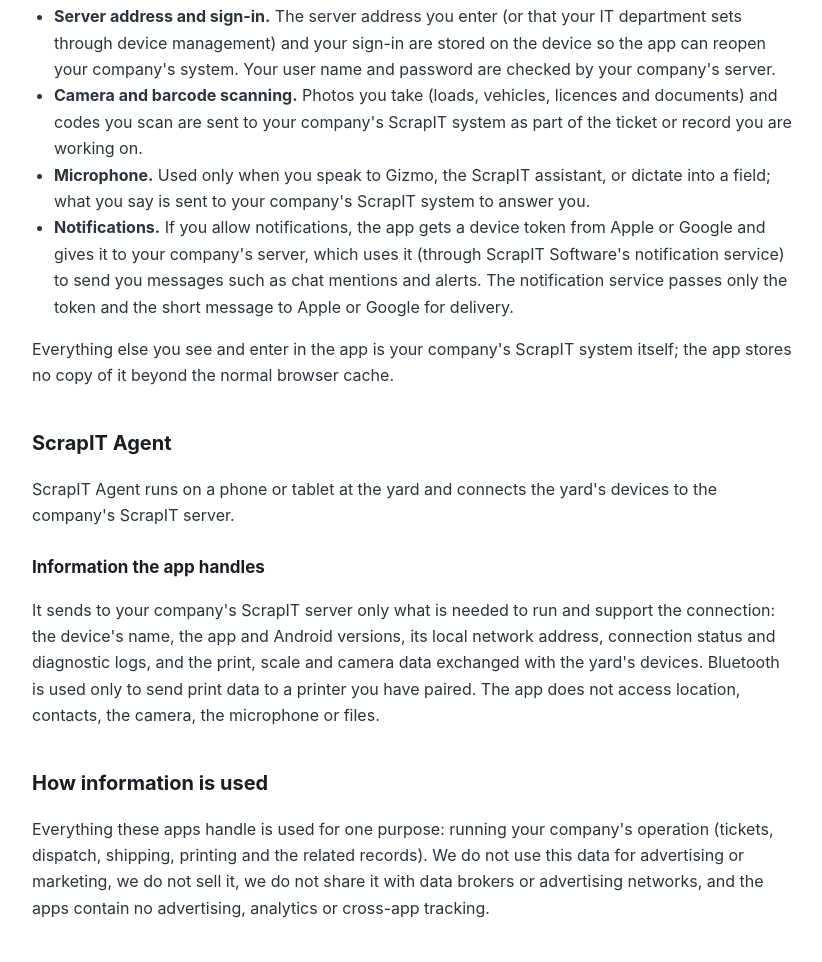
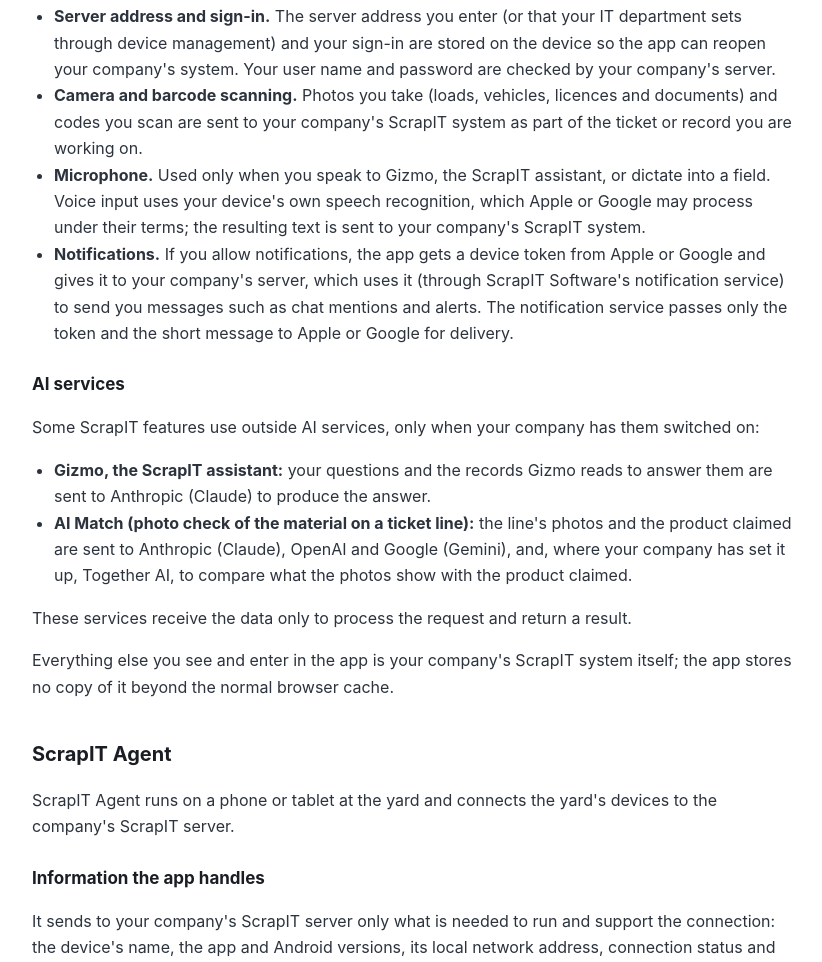
Before and after one commit to lcohen999/scrapit-legal, a plain HTML site: page privacy.html in a window 1280 px wide. Shown: the part 1989-2951 px from the top of the page, without its empty margins (228-1050 px from the left). Drawn offline with Linux system fonts and the light colour scheme.

Commit message:
Privacy: device speech recognition for voice; AI services (Gizmo: Anthropic; AI Match: Anthropic, OpenAI, Google, optional Together AI)

```diff
--- a/privacy.html
+++ b/privacy.html
@@ -96,12 +96,23 @@ and ScrapIT GUI (the office system) from your company&#39;s own ScrapIT server.<
   and codes you scan are sent to your company&#39;s ScrapIT system as part of the ticket or record you are
   working on.</li>
   <li><strong>Microphone.</strong> Used only when you speak to Gizmo, the ScrapIT assistant, or dictate into a
-  field; what you say is sent to your company&#39;s ScrapIT system to answer you.</li>
+  field. Voice input uses your device&#39;s own speech recognition, which Apple or Google may process under
+  their terms; the resulting text is sent to your company&#39;s ScrapIT system.</li>
   <li><strong>Notifications.</strong> If you allow notifications, the app gets a device token from Apple or
   Google and gives it to your company&#39;s server, which uses it (through ScrapIT Software&#39;s notification
   service) to send you messages such as chat mentions and alerts. The notification service passes only the
   token and the short message to Apple or Google for delivery.</li>
 </ul>
+<h3>AI services</h3>
+<p>Some ScrapIT features use outside AI services, only when your company has them switched on:</p>
+<ul>
+  <li><strong>Gizmo, the ScrapIT assistant:</strong> your questions and the records Gizmo reads to answer them
+  are sent to Anthropic (Claude) to produce the answer.</li>
+  <li><strong>AI Match (photo check of the material on a ticket line):</strong> the line&#39;s photos and the
+  product claimed are sent to Anthropic (Claude), OpenAI and Google (Gemini), and, where your company has set it
+  up, Together AI, to compare what the photos show with the product claimed.</li>
+</ul>
+<p>These services receive the data only to process the request and return a result.</p>
 <p>Everything else you see and enter in the app is your company&#39;s ScrapIT system itself; the app stores no
 copy of it beyond the normal browser cache.</p>
 
```
